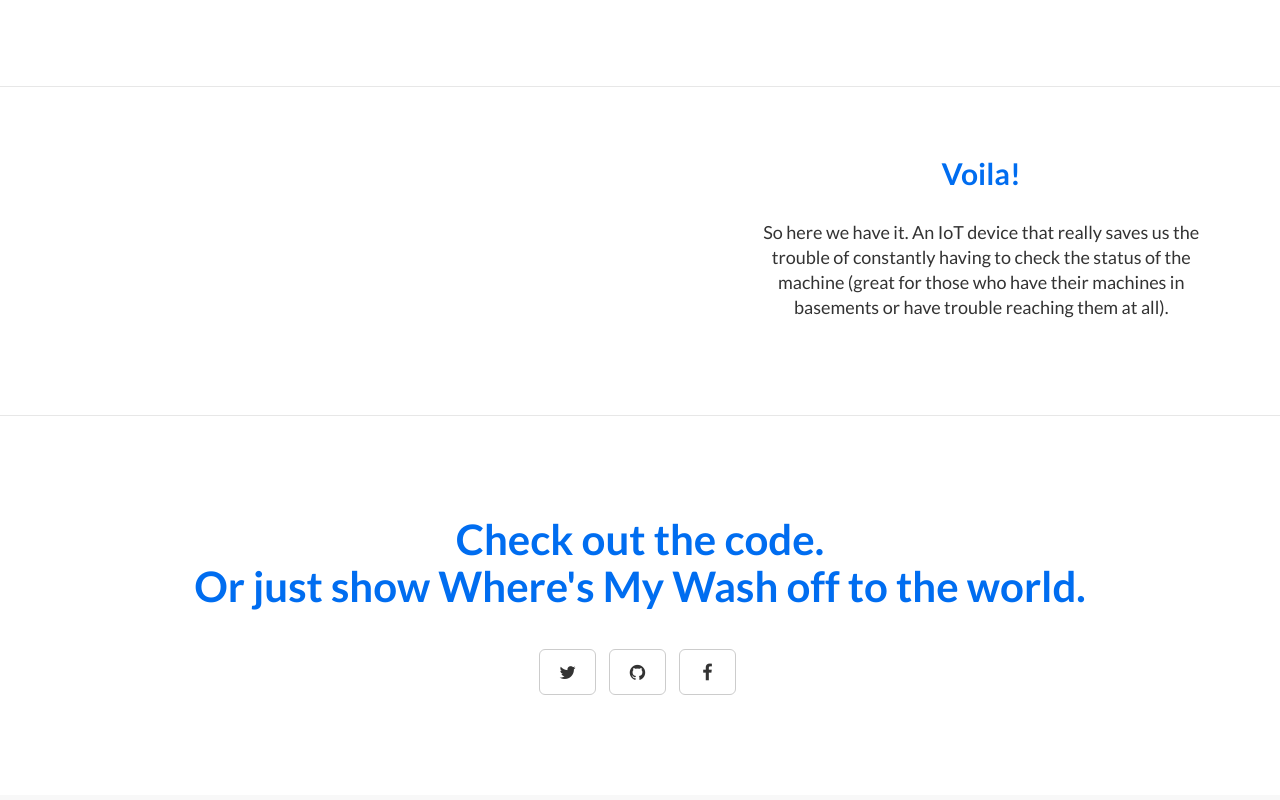
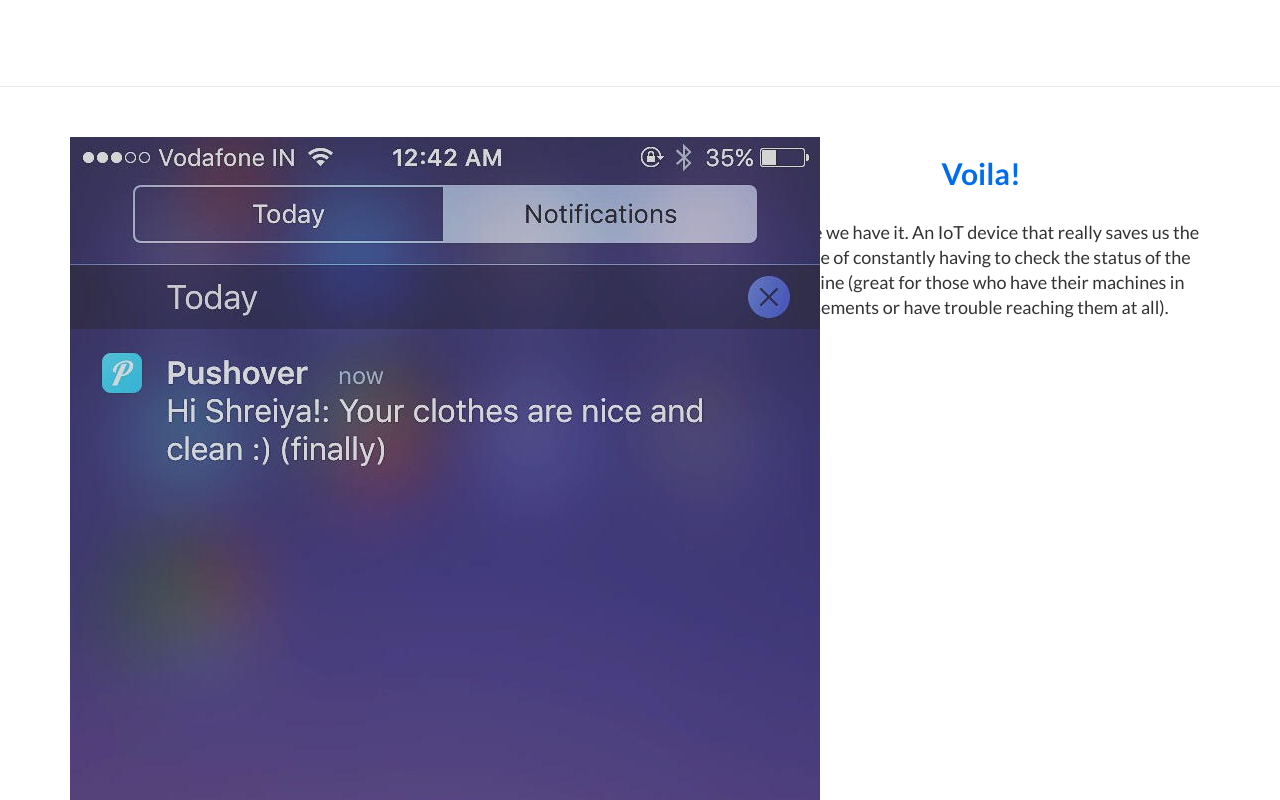
Before and after one commit to Shreiya/wash, a plain HTML site: page index.html in a window 1280 px wide. Shown: the part 4120-4920 px from the top of the page. Drawn offline with Linux system fonts and the light colour scheme; grey boxes are pictures that could not be loaded.

Commit message:
last try for notify

```diff
--- a/index.html
+++ b/index.html
@@ -228,7 +228,7 @@
                         </p>
                     </div>
                     <div class="col-lg-5 col-sm-pull-6  col-sm-6">
-                        <img src="" alt="" />
+                        <img src="img/notification.jpg" alt="" />
                     </div>
                 </div>
 
```
